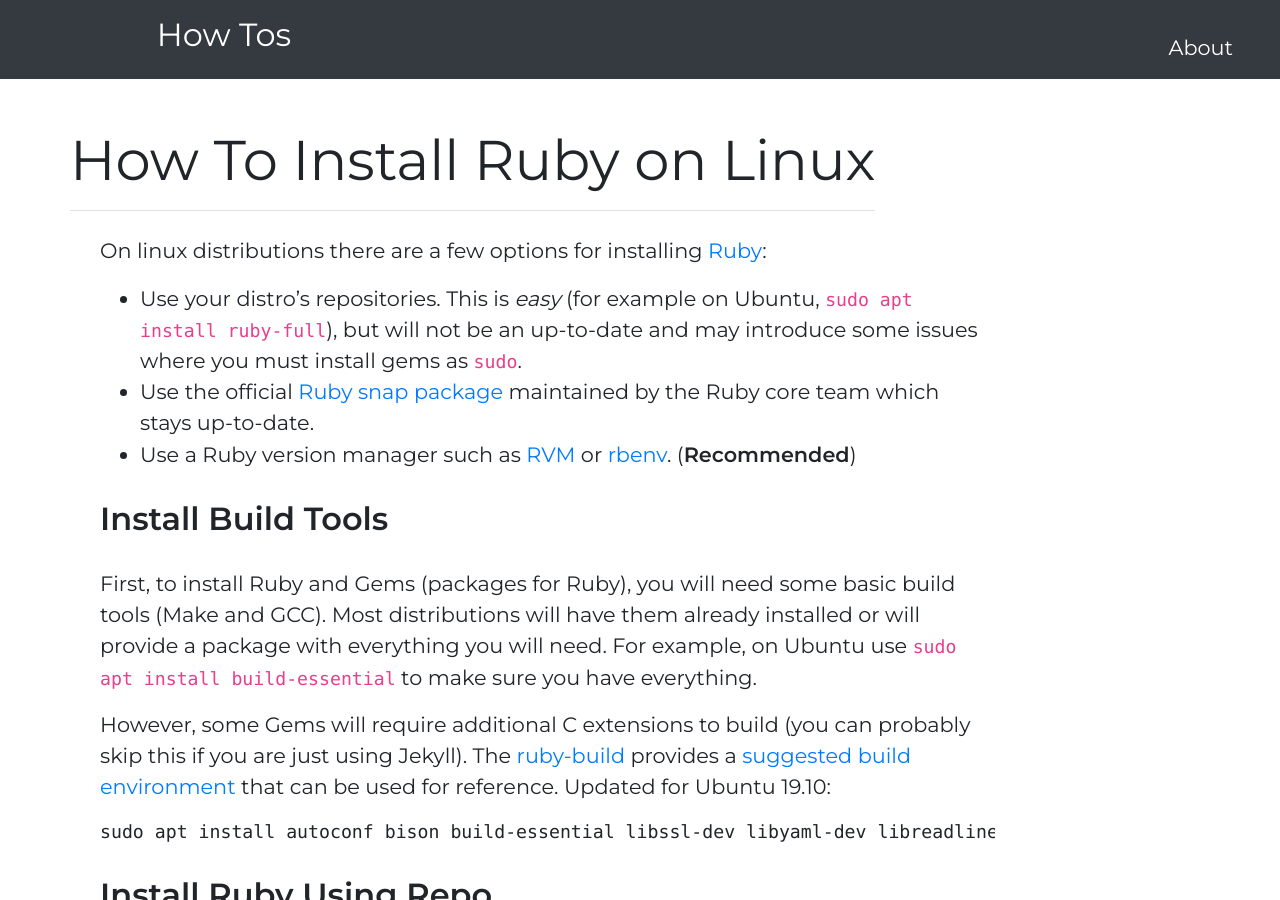
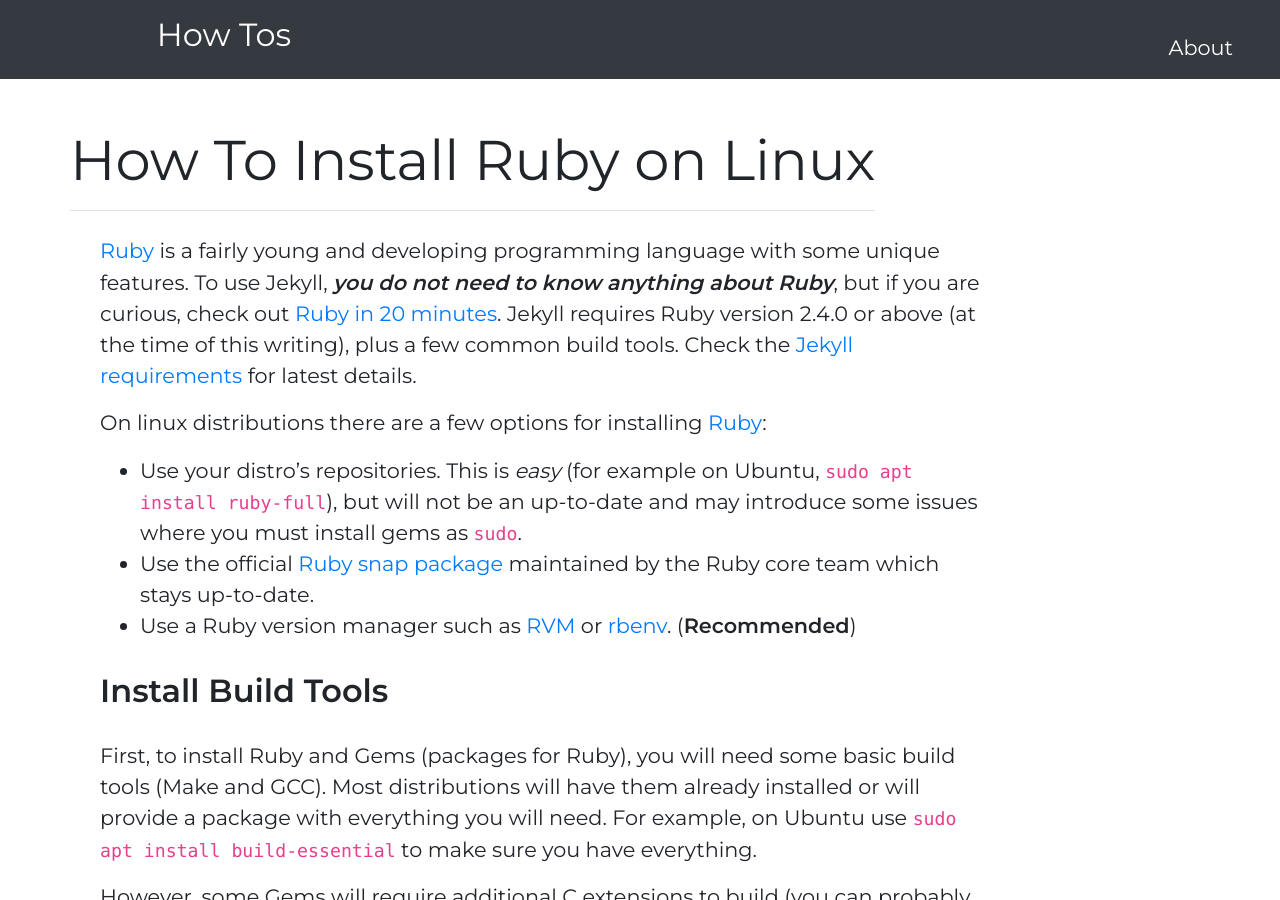
Before and after one commit to lib-static/howto, a Jekyll site: the page built from howtos/installrubylinux.md, in a window 1280 px wide and 900 px high. Built offline with Jekyll 4.4.1, drawn with Linux system fonts in a browser that asks for light colours.

Commit message:
tweak howto content

```diff
--- a/howtos/installrubylinux.md
+++ b/howtos/installrubylinux.md
@@ -2,6 +2,11 @@
 layout: howto
 title: How To Install Ruby on Linux
 ---
+
+[Ruby](https://www.ruby-lang.org/en/){:target="_blank"} is a fairly young and developing programming language with some unique features.
+To use Jekyll, ***you do not need to know anything about Ruby***, but if you are curious, check out [Ruby in 20 minutes](https://www.ruby-lang.org/en/documentation/quickstart/){:target="_blank"}.
+Jekyll requires Ruby version 2.4.0 or above (at the time of this writing), plus a few common build tools.
+Check the [Jekyll requirements](https://jekyllrb.com/docs/installation/) for latest details.
 
 On linux distributions there are a few options for installing [Ruby](https://www.ruby-lang.org/en/):
 
```
Also changed, not shown: howtos/clonegithubrepo.md (+1 -1 lines), howtos/editfilesonlinegh.md (+1 -1 lines), howtos/openaterminal.md (+10 -2 lines), howtos/githubdesktoprepo.md (line endings or trailing spaces).
